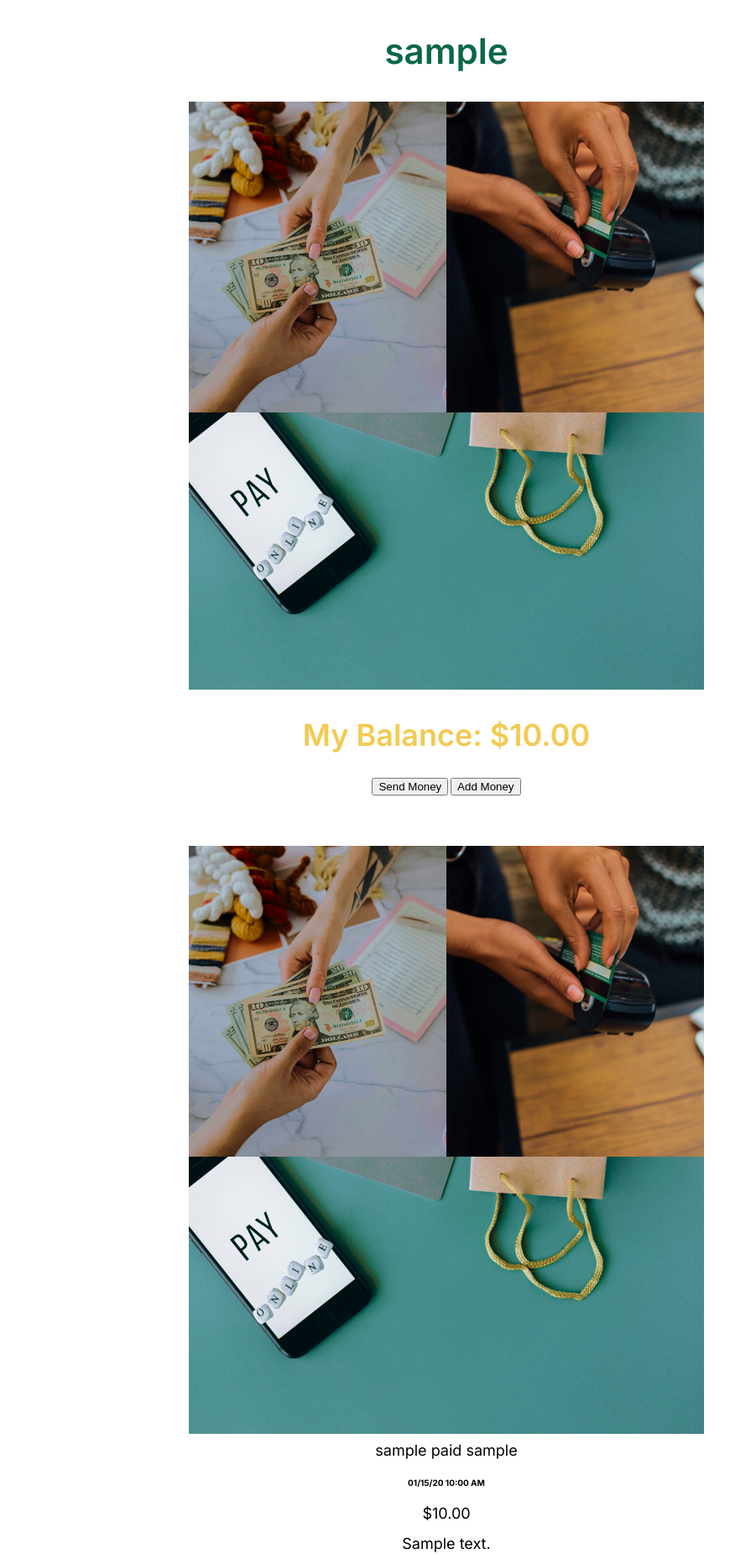
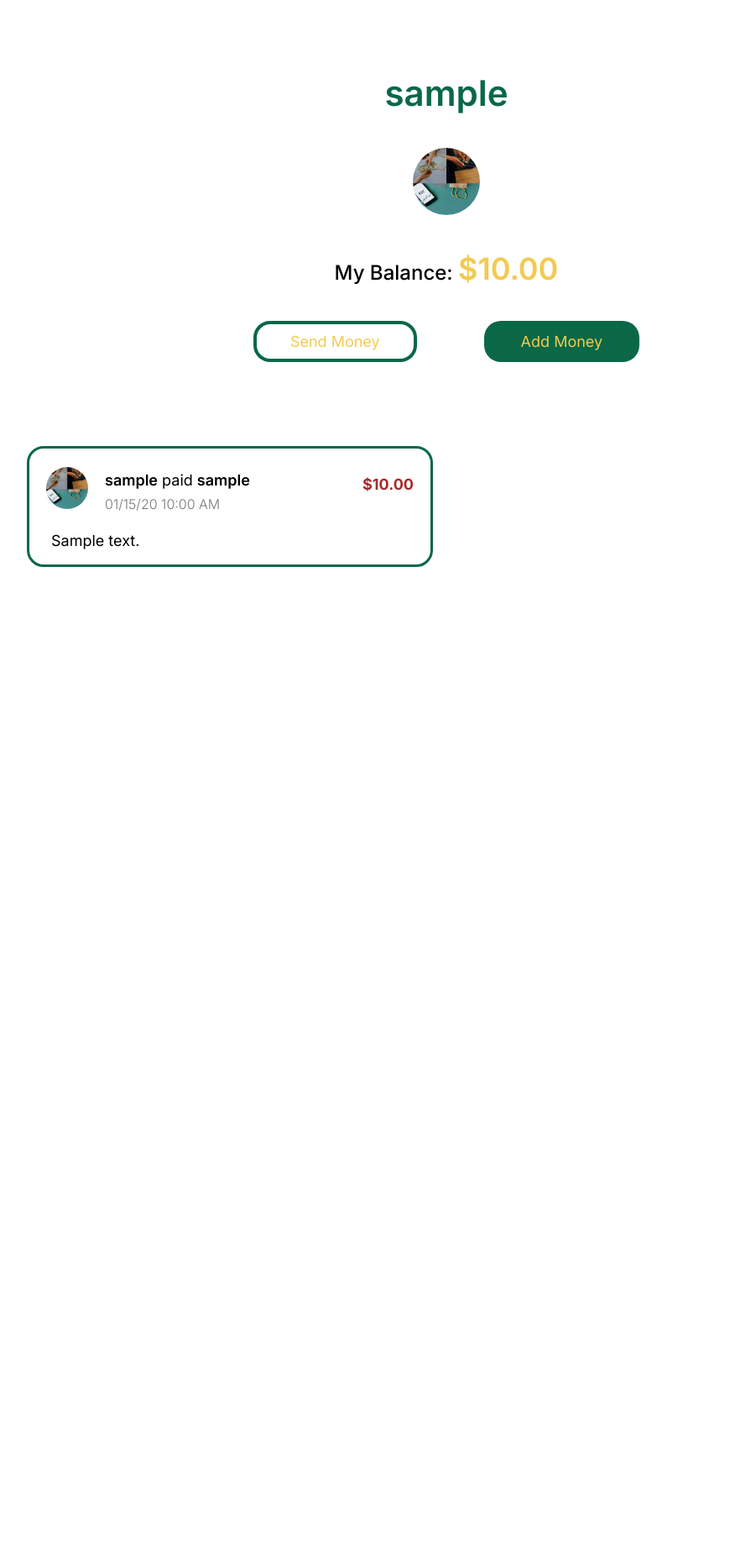
Before and after one commit to vns-shanshan/django-crud-app-cashpro, a Django app: page /profile/ in a window 1280 px wide. Shown: the part 82-1938 px from the top of the page at 84% size, without its empty margins (108-978 px from the left). After the commit the page ends 757 px from the top, so only its background shows below. Run offline with Django 5.2, Linux system fonts and the light colour scheme; a user stored in the database is signed in; tables that the repository leaves empty hold one stand-in row (values such as "Sample post"); some web fonts are replaced.

Commit message:
Added profile and add money CSS

```diff
--- /dev/null
+++ b/main_app/static/css/profile.css
@@ -0,0 +1,145 @@
+/* -------- top ----- */
+.top {
+  margin: 40px auto;
+}
+
+.top h1 {
+  font-size: var(--font-xtreme);
+}
+
+.top .profile-avatar {
+  margin: 40px 0;
+}
+
+.top .profile-avatar img {
+  height: 80px;
+  width: 80px;
+  border-radius: 50%;
+}
+
+.top h2 {
+  color: var(--text-color);
+  font-weight: 500;
+  font-size: var(--font-xl);
+}
+
+.top h2 span {
+  color: var(--secondary);
+  font-weight: 600;
+  font-size: var(--font-xxl);
+}
+
+.transaction-btns {
+  display: flex;
+  flex-direction: row;
+  justify-content: center;
+  align-items: center;
+  gap: 80px;
+  font-size: var(--font-l);
+  font-weight: 400;
+  margin-top: 40px;
+}
+
+.transaction-btns .pay {
+  background-color: white;
+  color: var(--secondary);
+  padding: 10px 40px;
+  border: 4px solid var(--button-bg);
+  border-radius: 20px;
+  text-decoration: none;
+  cursor: pointer;
+  transition: background-color 0.3s ease;
+}
+
+.transaction-btns .pay:hover {
+  background-color: var(--button-bg);
+  color: white;
+}
+
+.transaction-btns .add {
+  background-color: var(--button-bg);
+  color: var(--secondary);
+  padding: 14px 44px;
+  border: none;
+  border-radius: 20px;
+  cursor: pointer;
+  text-decoration: none;
+  transition: background-color 0.3s ease;
+}
+
+.transaction-btns .add:hover {
+  background-color: var(--button-bg-hover);
+}
+
+/* -------- bottom ------ */
+.bottom {
+  padding: 0 0 32px 0;
+  display: flex;
+  flex-wrap: wrap;
+  width: 1000px;
+  margin: 0 auto;
+  column-gap: 32px;
+  row-gap: 32px;
+}
+
+.card {
+  display: flex;
+  flex-direction: column;
+  flex-basis: calc(50% - 16px);
+  padding: 10px;
+  border: 3px solid var(--button-bg);
+  border-radius: 20px;
+}
+
+.card-info {
+  display: flex;
+  align-items: center;
+  width: 100%;
+}
+
+.card-info .avatar {
+  margin: 10px 10px 0 10px;
+}
+
+.card-info .avatar img {
+  width: 50px;
+  height: 50px;
+  border-radius: 50%;
+}
+
+.card-info .information {
+  margin: 10px 10px 0 10px;
+  text-align: start;
+  flex: 1;
+}
+
+.card-info .information span {
+  font-weight: 600;
+  font-size: var(--font-l);
+}
+
+.card-info .information h4 {
+  margin: 0;
+  color: #787878;
+  font-size: var(--font-reg);
+  font-weight: 300;
+}
+
+.amount .red {
+  color: #a62c2c;
+  font-size: var(--font-l);
+  font-weight: 700;
+  margin-right: 10px;
+}
+
+.amount .green {
+  color: #52db7f;
+  font-size: var(--font-l);
+  font-weight: 700;
+  margin-right: 10px;
+}
+
+.card-note {
+  text-align: start;
+  margin: 16px 0 0 16px;
+}
--- a/main_app/templates/profile.html
+++ b/main_app/templates/profile.html
@@ -1,20 +1,20 @@
 {% extends "base.html" %} {% load static %} {% block head %}
 <link rel="stylesheet" href="{% static 'css/profile.css' %}" />
 {% endblock head %} {% block content %}
-<section>
+<section class="top">
   <h1>{{ user.username }}</h1>
   <div class="profile-avatar">
     <img src="{% static 'images/landing-img.jpg' %}" alt="placeholder-avatar" />
   </div>
-  <h2>My Balance: ${{ profile.balance }}</h2>
+  <h2>My Balance: <span>${{ profile.balance }}</span></h2>
 
-  <div class="transaction-features">
-    <a href=""><button>Send Money</button></a>
-    <a href="{% url 'add-money' %}"><button>Add Money</button></a>
+  <div class="transaction-btns">
+    <a href="" class="btn pay">Send Money</a>
+    <a href="{% url 'add-money' %}" class="btn add">Add Money</a>
   </div>
 </section>
 
-<section>
+<section class="bottom">
   {% for transaction in transactions %}
   <div class="card">
     <div class="card-info">
```
Also changed, not shown: main_app/static/css/add-money.css (added, +64 -0 lines), main_app/templates/add_money.html (+7 -1 lines), main_app/static/images/left-arrow.png (added).
